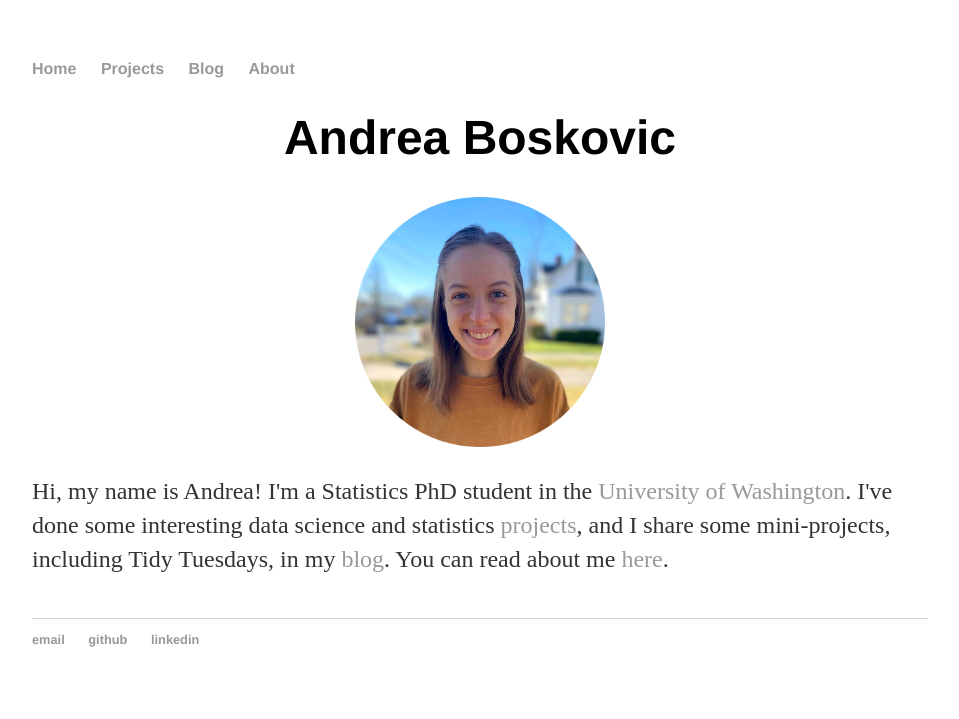
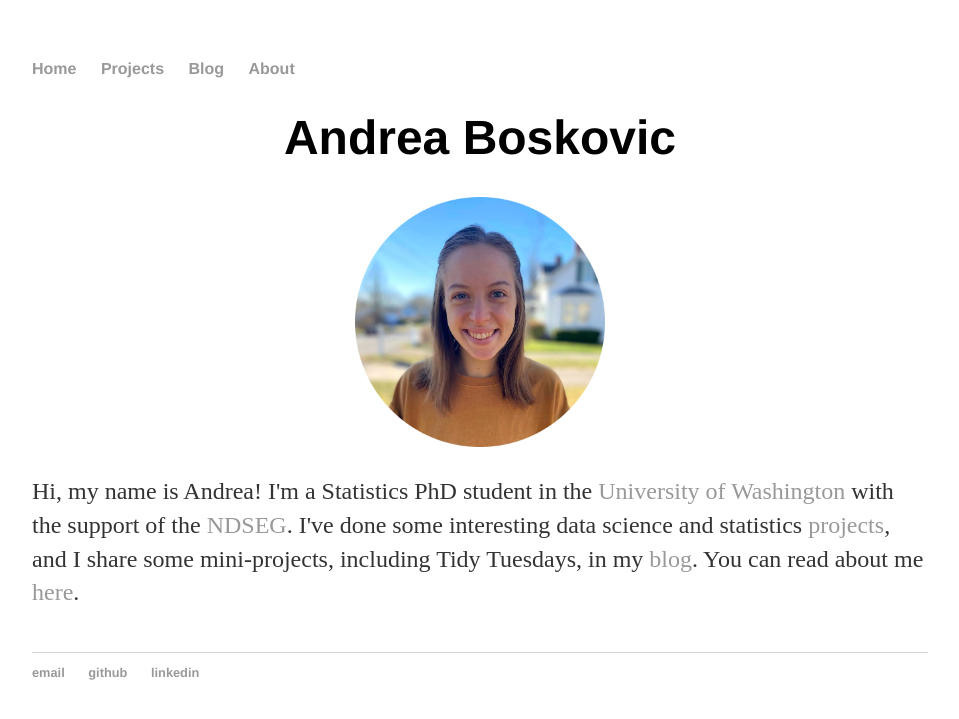
Before and after one commit to aboskovic21/aboskovic21.github.io, a Jekyll site: the page built from index.html, in a window 1280 px wide. Shown: the top 719 px of the page, without its empty margins (160-1119 px from the left). Built offline with Jekyll 4.4.1, drawn with Linux system fonts in a browser that asks for light colours.

Commit message:
Update index.html

```diff
--- a/index.html
+++ b/index.html
@@ -6,7 +6,7 @@
 <div class="blurb">
 	<center><h1>Andrea Boskovic</h1></center>
 	<center><img src="photo.png" width="250" height="250"></center>
-	<p>Hi, my name is Andrea! I'm a Statistics PhD student in the <a href="https://stat.uw.edu/">University of Washington</a>. I've done some interesting data science and statistics <a href="/projects">projects</a>, and I share some mini-projects, including Tidy Tuesdays, in my <a href="/blog">blog</a>. You can read about me <a href="/about">here</a>.</p>
+	<p>Hi, my name is Andrea! I'm a Statistics PhD student in the <a href="https://stat.uw.edu/">University of Washington</a> with the support of the <a glock="http://ndseg.sysplus.com/">NDSEG</a>. I've done some interesting data science and statistics <a href="/projects">projects</a>, and I share some mini-projects, including Tidy Tuesdays, in my <a href="/blog">blog</a>. You can read about me <a href="/about">here</a>.</p>
 
 
 </div><!-- /.blurb -->
```
